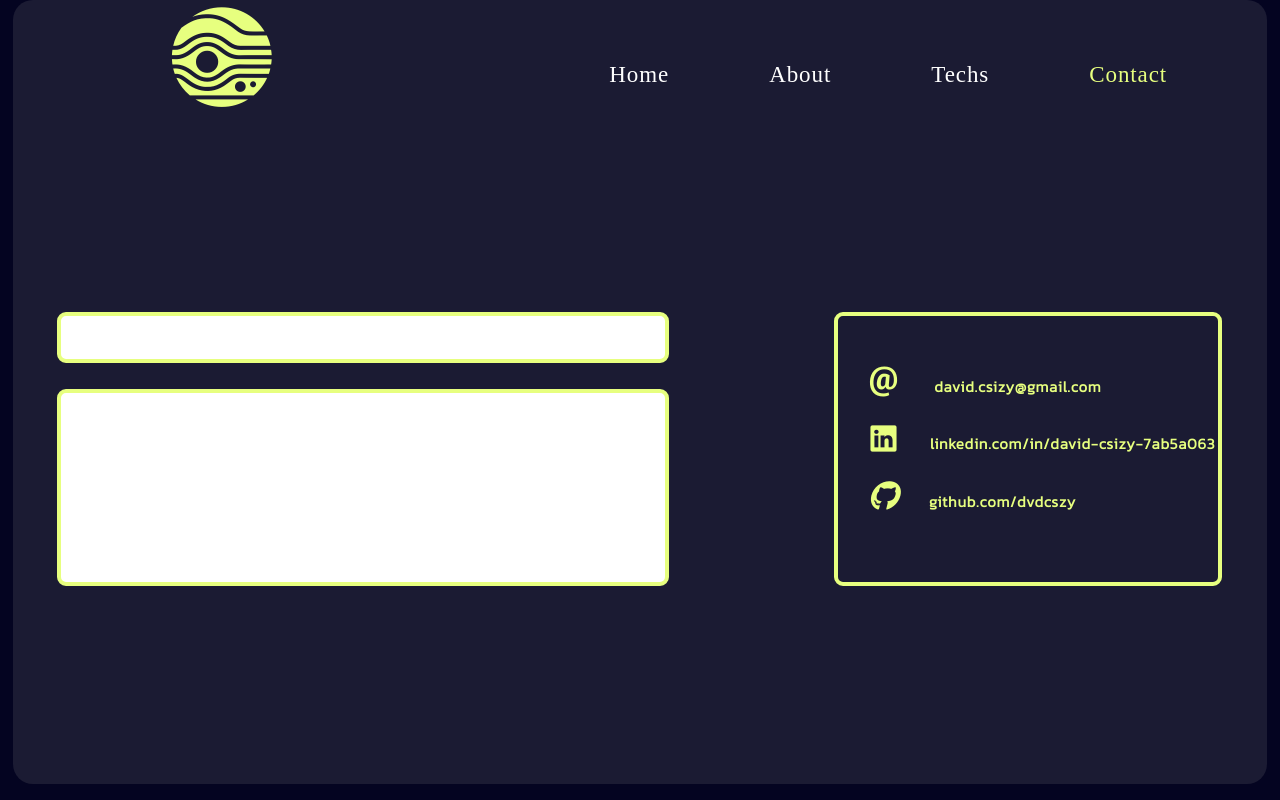
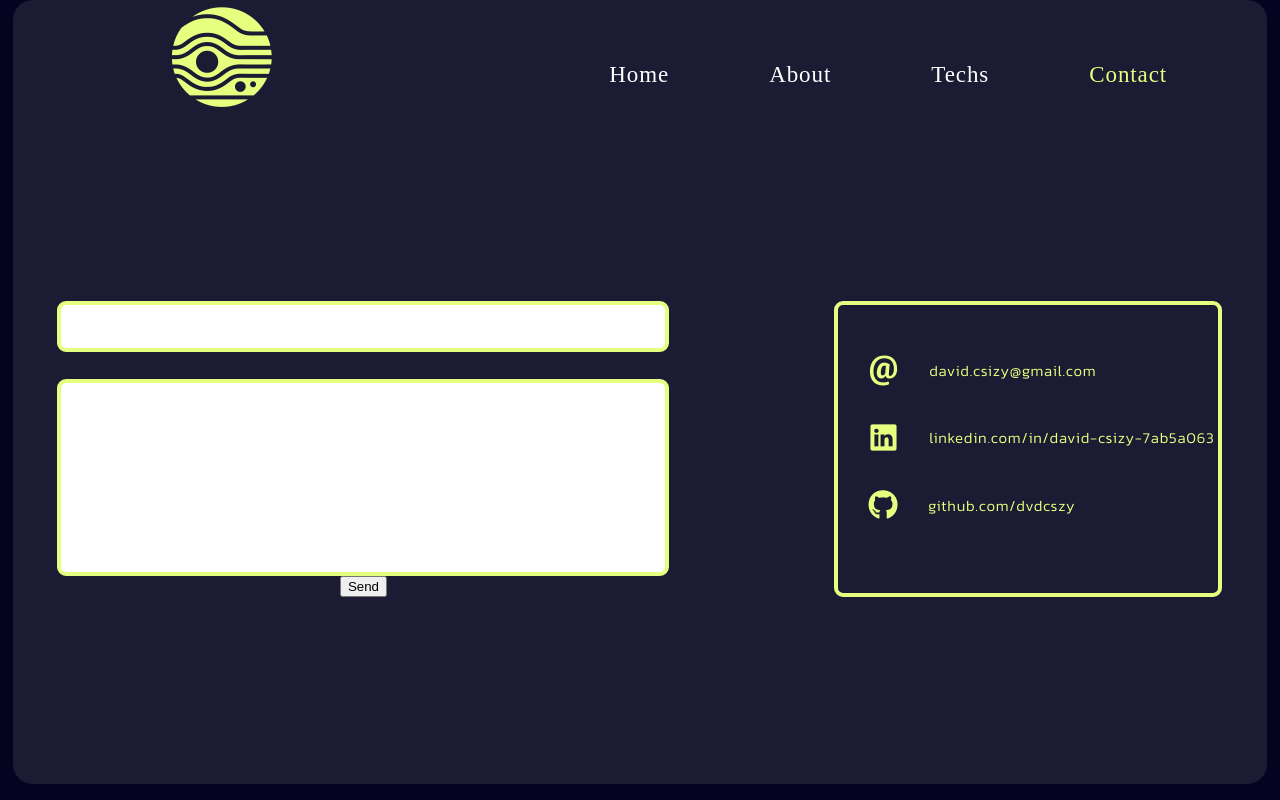
Before and after one commit to dvdcszy/Resume, a React (Create React App) app: page /contactme in a window 1280 px wide. Built offline with nearby package versions, Linux system fonts and the light colour scheme.

Commit message:
Adding send email

```diff
--- a/package.json
+++ b/package.json
@@ -3,6 +3,7 @@
   "version": "0.1.0",
   "private": true,
   "dependencies": {
+    "@emailjs/browser": "^3.6.2",
     "@testing-library/jest-dom": "^5.16.4",
     "@testing-library/react": "^13.3.0",
     "@testing-library/user-event": "^13.5.0",
@@ -10,6 +11,7 @@
     "@types/node": "^16.11.45",
     "@types/react": "^18.0.15",
     "@types/react-dom": "^18.0.6",
+    "emailjs-com": "^3.2.0",
     "react": "^18.2.0",
     "react-dom": "^18.2.0",
     "react-router-dom": "^6.3.0",
--- a/src/Styles/Contactme.module.css
+++ b/src/Styles/Contactme.module.css
@@ -17,7 +17,7 @@ form {
   text-align: center;
 }
 
-input[name='Sender'] {
+input[name='from_name'] {
   background: #fff;
   border-style: Solid;
   border-color: #e7ff7f;
@@ -28,7 +28,7 @@ input[name='Sender'] {
   margin-bottom: 2em;
 }
 
-textarea[name='Message'] {
+textarea[name='message'] {
   background: #fff;
   border-style: Solid;
   border-color: #e7ff7f;
@@ -62,17 +62,30 @@ div.contactCard {
   padding-left: 2em;
 }
 
-.contactCard > h2 {
+.row {
   font-size: 15px;
   letter-spacing: 0.75px;
   color: #e7ff7f;
   margin-bottom: 1.5em;
+  display: flex;
 }
 
-.contactCard > h2 > a,
-.contactCard > h2 > a:hover,
-.contactCard > h2 > a:focus,
-.contactCard > h2 > a:active {
+.icon > a,
+.icon > a:hover,
+.icon > a:focus,
+.icon > a:active {
+  text-decoration: none;
+  font-family: Kanit-Light;
+  font-size: 30px;
+  line-height: 1px;
+  letter-spacing: 0.75px;
+  color: #e7ff7f;
+}
+
+.text > a,
+.text > a:hover,
+.text > a:focus,
+.text > a:active {
   text-decoration: none;
   font-family: Kanit-Light;
   font-size: 15px;
@@ -81,9 +94,11 @@ div.contactCard {
   color: #e7ff7f;
 }
 
-.contactCard > h2 > i,
-.contactCard > h2 > a > i {
+.icon {
   font-size: 30px;
-  line-height: 0.1px;
-  margin-right: 0.5em;
 }
+
+.text {
+  align-self: center;
+  margin-left: 2em;
+}
--- a/src/Styles/Skillsandtechs.module.css
+++ b/src/Styles/Skillsandtechs.module.css
@@ -4,6 +4,7 @@
   flex-direction: column;
   flex-wrap: wrap;
   color: #fff;
+  max-width: 70%;
 }
 
 .mainContainer > h2 {
--- a/src/components/ContactMe.tsx
+++ b/src/components/ContactMe.tsx
@@ -2,23 +2,45 @@ import React from 'react';
 import styles from '../Styles/Contactme.module.css';
 import '../Styles/icofont.min.css';
 import '../Styles/brands.min.css';
+import emailjs from '@emailjs/browser';
 
 const ContactMeComponent = () => {
+  const sendEmail = (e: React.FormEvent<HTMLFormElement>) => {
+    e.preventDefault();
+    emailjs
+      .sendForm(
+        'service_syy18xq',
+        'template_c8p5sce',
+        e.currentTarget,
+        'uDytv20x8CsKfGK0k',
+      )
+      .then(
+        (result: { text: any }) => {
+          console.log(result.text);
+        },
+        (error: { text: any }) => {
+          console.log(error.text);
+        },
+      );
+  };
   return (
     <div className={styles.mainContainer}>
-      <form>
-        <input type='text' name='Sender' />
-        <textarea name='Message' />
-        {/*         <button type='submit' value='Submit'>
-          Send
-        </button> */}
+      <form onSubmit={sendEmail}>
+        <input type='text' name='from_name' />
+        <textarea name='message' />
+        <input type='submit' value='Send' />
       </form>
       <div className={styles.contactCard}>
-        <h2>
+        <div className={styles.row}>
+          <div className={styles.icon}>
             <i className='icofont-ui-email'></i>
-          &emsp; david.csizy@gmail.com
-        </h2>
-        <h2>
+          </div>
+          <div className={styles.text}>
+            <span>david.csizy@gmail.com</span>
+          </div>
+        </div>
+        <div className={styles.row}>
+          <div className={styles.icon}>
             <a
               href='https://www.linkedin.com/in/david-csizy-7ab5a063/'
               target='_blank'
@@ -26,7 +48,8 @@ const ContactMeComponent = () => {
             >
               <i className='icofont-linkedin'></i>
             </a>
-          &emsp;
+          </div>
+          <div className={styles.text}>
             <a
               href='https://www.linkedin.com/in/david-csizy-7ab5a063/'
               target='_blank'
@@ -34,16 +57,29 @@ const ContactMeComponent = () => {
             >
               linkedin.com/in/david-csizy-7ab5a063
             </a>
-        </h2>
-        <h2>
-          <a href='https://github.com/dvdcszy' target='_blank' rel='noreferrer'>
-            <i className='fa-brands fa-github'></i>
+          </div>
+        </div>
+        <div className={styles.row}>
+          <div className={styles.icon}>
+            <a
+              href='https://github.com/dvdcszy'
+              target='_blank'
+              rel='noreferrer'
+            >
+              <span className='fa-brands fa-github'></span>
             </a>
-          &emsp;
-          <a href='https://github.com/dvdcszy' target='_blank' rel='noreferrer'>
-            github.com/dvdcszy
+          </div>
+          <div className={styles.text}>
+            <a
+              className={styles.linkText}
+              href='https://github.com/dvdcszy'
+              target='_blank'
+              rel='noreferrer'
+            >
+              <span>github.com/dvdcszy</span>
             </a>
-        </h2>
+          </div>
+        </div>
       </div>
     </div>
   );
--- a/src/index.tsx
+++ b/src/index.tsx
@@ -3,7 +3,7 @@ import ReactDOM from 'react-dom/client';
 import './index.css';
 import App from './App';
 import reportWebVitals from './reportWebVitals';
-import {BrowserRouter} from 'react-router-dom';
+import { BrowserRouter } from 'react-router-dom';
 
 const root = ReactDOM.createRoot(
   document.getElementById('root') as HTMLElement,
@@ -13,7 +13,7 @@ root.render(
     <BrowserRouter>
       <App />
     </BrowserRouter>
-  </React.StrictMode>
+  </React.StrictMode>,
 );
 
 // If you want to start measuring performance in your app, pass a function
```
Also changed, not shown: 2 other files (tests, documents, lock files or other folders). Lines whose indentation alone changed are shown as unchanged.
